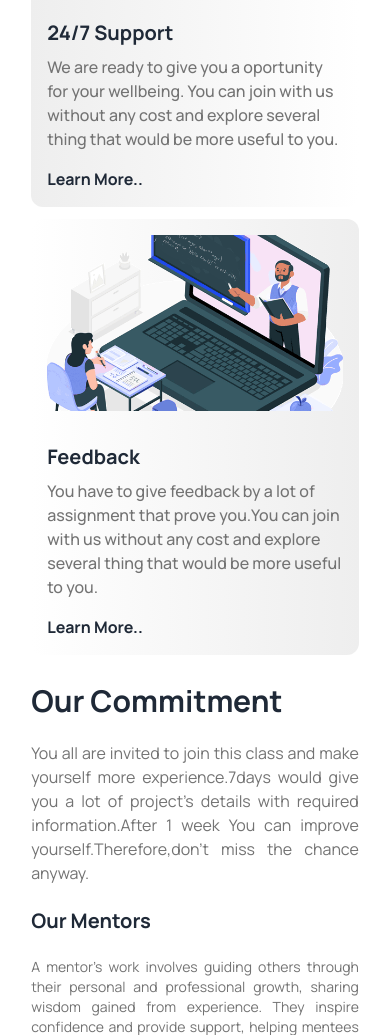
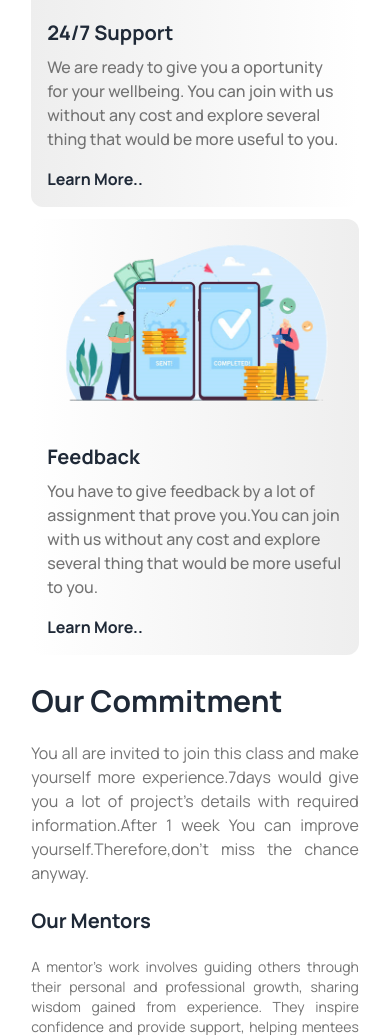
Before and after one commit to sifatullah2004/rinterio-house-design-commercial, a plain HTML site: page index.html in a window 390 px wide. Shown: the part 8850-9885 px from the top of the page. Drawn offline with nearby package versions, Linux system fonts and the light colour scheme.

Commit message:
added  a new feature

```diff
--- a/index.html
+++ b/index.html
@@ -329,7 +329,8 @@
                       </div>
                     </div>
                     <div class="hero-content p-4 flex flex-col lg:flex-row items-start lg:justify-start bg-gradient-to-l from-gray-2 to-[#FFFFFF] rounded-xl">
-                     <img src="./assets/train3.png" alt="" class="w-full lg:w-40 h-44 object-cover">
+                     <img src="./assets/train3.png" alt="" class="hidden lg:block object-cover w-full lg:w-40 h-44 lg:object-cover">
+                     <img src="./assets/backup.png" alt="" class=" block lg:hidden object-cover w-full lg:w-40 h-44 lg:object-cover">
                       <div class="pt-4">
                         <h1 class="text-xl font-bold">Feedback</h1>
                         <p class="pt-2 font-medium text-gray">
```
Also changed, not shown: assets/backup.png (added), assets/feedback.jpg (added), assets/feedback1.png (added).
